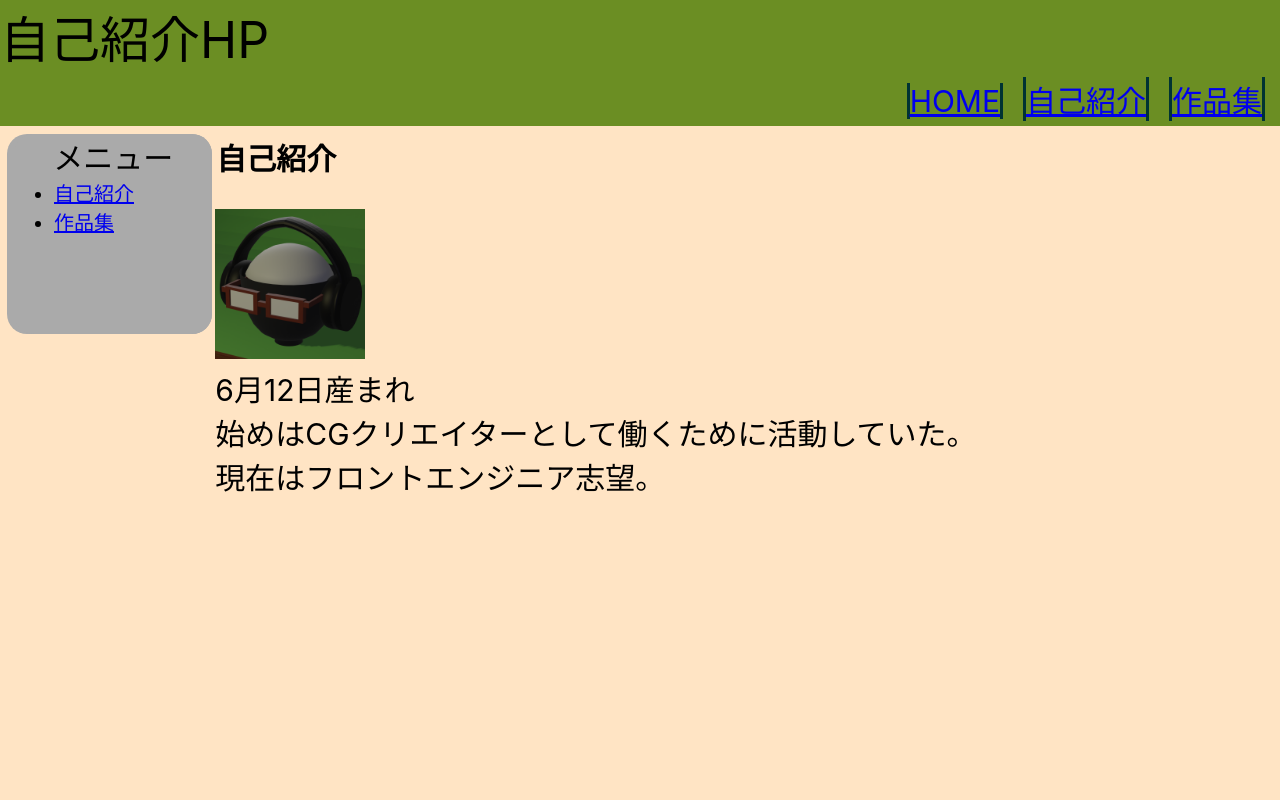
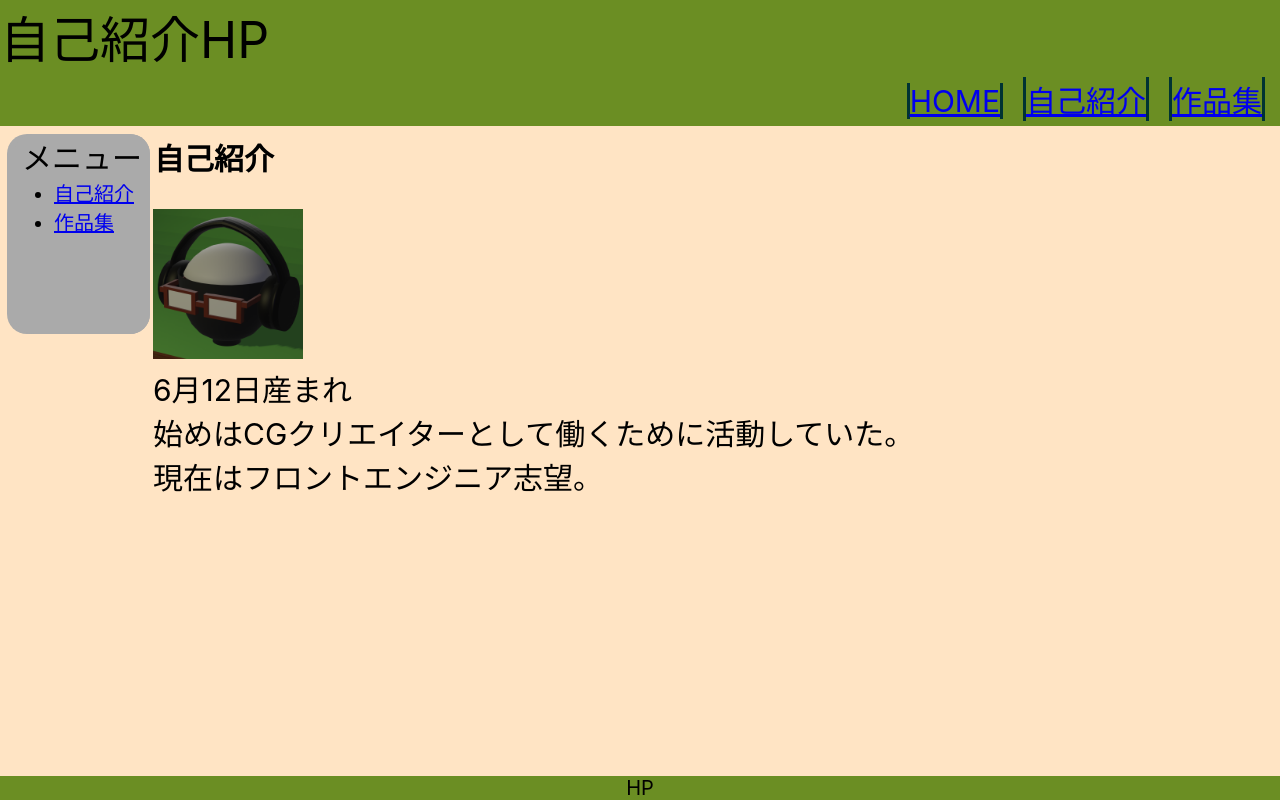
Before and after one commit to headphones06/homepage, a React (Create React App) app: page /info in a window 1280 px wide. Built offline with nearby package versions, Linux system fonts and the light colour scheme.

Commit message:
レスポンシブ対応

```diff
--- a/src/Pages/Home.js
+++ b/src/Pages/Home.js
@@ -29,7 +29,9 @@ export function Home() {
         </div>
         <p className="days">最終更新日　2022年9月26日</p>
       </div>
-      <footer> </footer>
+      <footer>
+        <p>HP</p>
+      </footer>
     </div>
   );
 }
--- a/src/Pages/Info.js
+++ b/src/Pages/Info.js
@@ -17,7 +17,7 @@ export function Info() {
       <div className="list">
         <h2 className="title">自己紹介</h2>
         <div>
-          <p>
+          <p className="info">
             <img src={iconImage} alt="アイコン" height="150" />
             <br />
             6月12日産まれ
@@ -29,7 +29,9 @@ export function Info() {
           </p>
         </div>
       </div>
-      <footer> </footer>
+      <footer>
+        <p>HP</p>
+      </footer>
     </div>
   );
 }
--- a/src/Pages/Works.js
+++ b/src/Pages/Works.js
@@ -41,7 +41,9 @@ export function Works() {
           </p>
         </div>
       </div>
-      <footer> </footer>
+      <footer>
+        <p>HP</p>
+      </footer>
     </div>
   );
 }
--- a/src/Style/Menu.scss
+++ b/src/Style/Menu.scss
@@ -11,7 +11,7 @@
   }
 
   &__list {
-    min-width: 120px;
+    width: 120px;
     text-align: start;
     font-size: 20px;
     margin: auto;
--- a/src/Style/Page.scss
+++ b/src/Style/Page.scss
@@ -4,9 +4,14 @@ body {
 
 .container {
   display: grid;
-  grid-template-columns: 1fr 5fr;
+  position: relative;
+  grid-template-rows: auto 1fr auto;
+  grid-template-columns: 150px 1fr;
+  min-height: 100vh;
   font-size: clamp(20px, 3vw, 30px);
   gap: 3px;
+  padding-bottom: 30px;
+  box-sizing: border-box;
 }
 
 .header {
@@ -18,17 +23,17 @@ body {
 }
 
 .menu {
-  grid-column: 1 / 2;
+  max-width: 200px;
 }
 
 .list {
-  grid-column: 2 / 4;
-}
-
-.title {
-  color: black;
-  font-size: 30px;
-  margin: 1px;
+  text-align: center;
+  .title {
+    text-align: start;
+    color: black;
+    font-size: 30px;
+    margin: 1px;
+  }
 }
 
 .pages {
@@ -47,7 +52,9 @@ body {
 }
 
 .item {
-  display: inline-block;
+  display: inline-flex;
+  max-width: 500px;
+  align-items: center;
   background-color: #fff;
   border: solid;
   border-color: black;
@@ -61,7 +68,18 @@ body {
   }
 }
 
+.info {
+  text-align: start;
+}
+
 footer {
+  width: 100vw;
   text-align: center;
-  background-color: teal;
+  position: absolute;
+  bottom: 0;
+  background-color: olivedrab;
+  p {
+    font-size: 20px;
+    margin: auto;
+  }
 }
```
Also changed, not shown: 12 other files (tests, documents, lock files or other folders).
